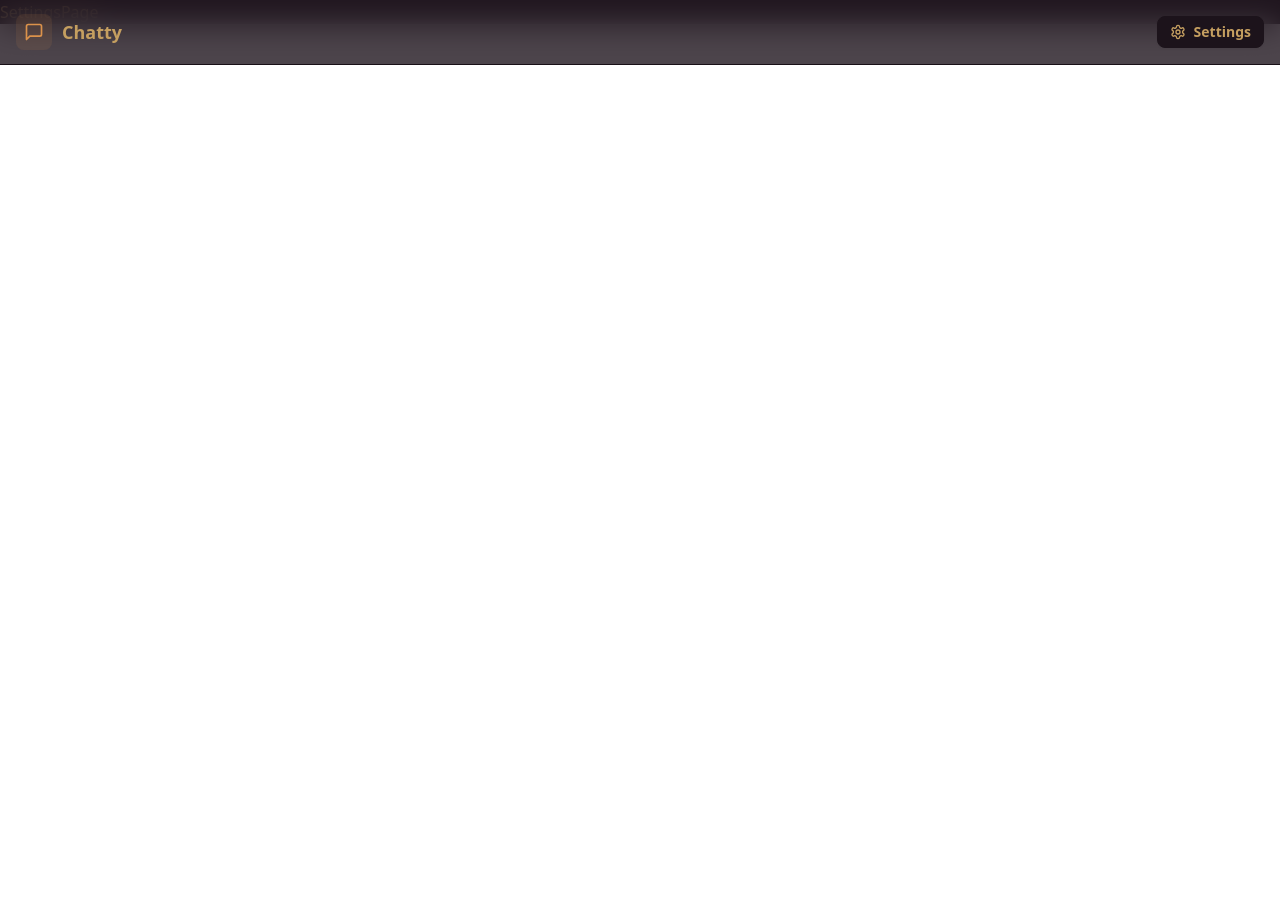
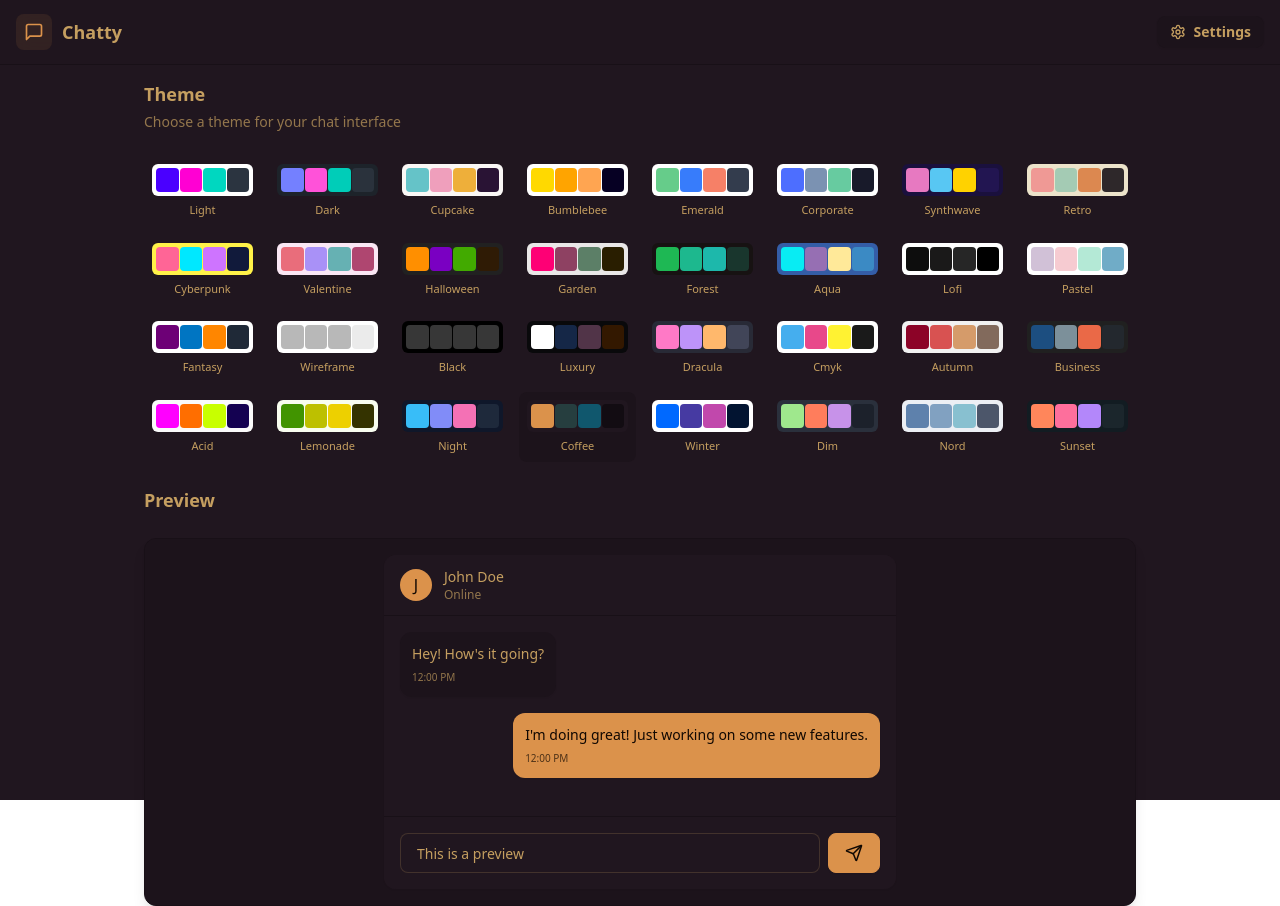
Before and after one commit to ankit-372/CHAT-APP, a React (Vite) app in the folder frontend/: page /settings in a window 1280 px wide. Before the commit the page ends 800 px from the top, so only its background shows below. Built offline with nearby package versions, Linux system fonts and the light colour scheme; no server answers.

Commit message:
completed themes ans preview  of Setting page

```diff
--- a/frontend/src/pages/SettingsPage.jsx
+++ b/frontend/src/pages/SettingsPage.jsx
@@ -1,9 +1,116 @@
+import { THEMES } from "../constants";
+import { useThemeStore } from "../store/useThemeStore";
+import { Send } from "lucide-react";
+
+const PREVIEW_MESSAGES = [
+  { id: 1, content: "Hey! How's it going?", isSent: false },
+  { id: 2, content: "I'm doing great! Just working on some new features.", isSent: true },
+];
+
 const SettingsPage = () => {
+  const { theme, setTheme } = useThemeStore();
+
   return (
-    <div>
-      SettingsPage
+    <div className="h-screen container mx-auto px-4 pt-20 max-w-5xl">
+      <div className="space-y-6">
+        <div className="flex flex-col gap-1">
+          <h2 className="text-lg font-semibold">Theme</h2>
+          <p className="text-sm text-base-content/70">Choose a theme for your chat interface</p>
+        </div>
+
+        <div className="grid grid-cols-4 sm:grid-cols-6 md:grid-cols-8 gap-2">
+          {THEMES.map((t) => (
+            <button
+              key={t}
+              className={`
+                group flex flex-col items-center gap-1.5 p-2 rounded-lg transition-colors
+                ${theme === t ? "bg-base-200" : "hover:bg-base-200/50"}
+              `}
+              onClick={() => setTheme(t)}
+            >
+              <div className="relative h-8 w-full rounded-md overflow-hidden" data-theme={t}>
+                <div className="absolute inset-0 grid grid-cols-4 gap-px p-1">
+                  <div className="rounded bg-primary"></div>
+                  <div className="rounded bg-secondary"></div>
+                  <div className="rounded bg-accent"></div>
+                  <div className="rounded bg-neutral"></div>
+                </div>
+              </div>
+              <span className="text-[11px] font-medium truncate w-full text-center">
+                {t.charAt(0).toUpperCase() + t.slice(1)}
+              </span>
+            </button>
+          ))}
+        </div>
+
+        {/* Preview Section */}
+        <h3 className="text-lg font-semibold mb-3">Preview</h3>
+        <div className="rounded-xl border border-base-300 overflow-hidden bg-base-100 shadow-lg">
+          <div className="p-4 bg-base-200">
+            <div className="max-w-lg mx-auto">
+              {/* Mock Chat UI */}
+              <div className="bg-base-100 rounded-xl shadow-sm overflow-hidden">
+                {/* Chat Header */}
+                <div className="px-4 py-3 border-b border-base-300 bg-base-100">
+                  <div className="flex items-center gap-3">
+                    <div className="w-8 h-8 rounded-full bg-primary flex items-center justify-center text-primary-content font-medium">
+                      J
+                    </div>
+                    <div>
+                      <h3 className="font-medium text-sm">John Doe</h3>
+                      <p className="text-xs text-base-content/70">Online</p>
+                    </div>
+                  </div>
+                </div>
+
+                {/* Chat Messages */}
+                <div className="p-4 space-y-4 min-h-[200px] max-h-[200px] overflow-y-auto bg-base-100">
+                  {PREVIEW_MESSAGES.map((message) => (
+                    <div
+                      key={message.id}
+                      className={`flex ${message.isSent ? "justify-end" : "justify-start"}`}
+                    >
+                      <div
+                        className={`
+                          max-w-[80%] rounded-xl p-3 shadow-sm
+                          ${message.isSent ? "bg-primary text-primary-content" : "bg-base-200"}
+                        `}
+                      >
+                        <p className="text-sm">{message.content}</p>
+                        <p
+                          className={`
+                            text-[10px] mt-1.5
+                            ${message.isSent ? "text-primary-content/70" : "text-base-content/70"}
+                          `}
+                        >
+                          12:00 PM
+                        </p>
+                      </div>
+                    </div>
+                  ))}
+                </div>
+
+                {/* Chat Input */}
+                <div className="p-4 border-t border-base-300 bg-base-100">
+                  <div className="flex gap-2">
+                    <input
+                      type="text"
+                      className="input input-bordered flex-1 text-sm h-10"
+                      placeholder="Type a message..."
+                      value="This is a preview"
+                      readOnly
+                    />
+                    <button className="btn btn-primary h-10 min-h-0">
+                      <Send size={18} />
+                    </button>
+                  </div>
+                </div>
+              </div>
+            </div>
+          </div>
+        </div>
+      </div>
     </div>
-  )
-}
-
+  );
+};
 export default SettingsPage;
```
